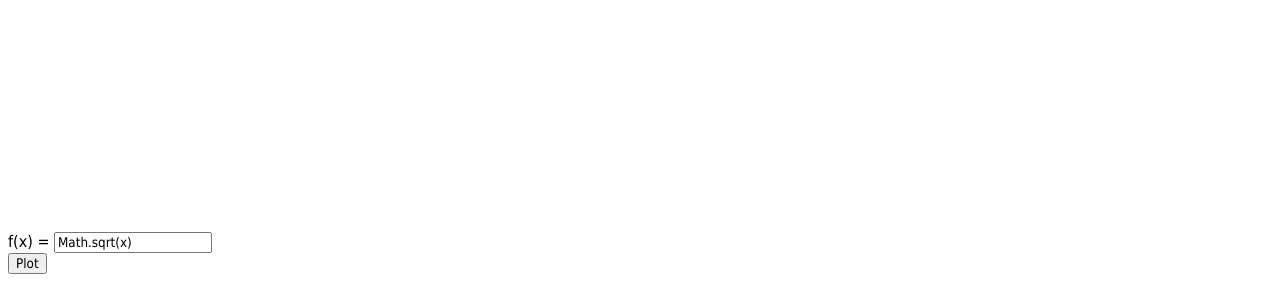
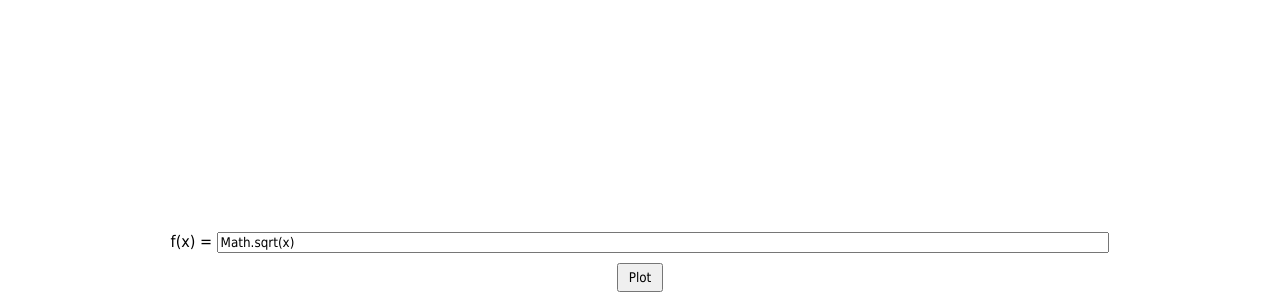
Before and after one commit to tristhaus/JSPollyNom, a React (Create React App) app: page / in a window 1280 px wide. Shown: the part 1040-1340 px from the top of the page. Built offline with nearby package versions, Linux system fonts and the light colour scheme; the HTML template or start-up script is replaced by a standard one.

Commit message:
Add more styling

```diff
--- a/src/form/ExpressionsForm.tsx
+++ b/src/form/ExpressionsForm.tsx
@@ -30,9 +30,10 @@ export const ExpressionsForm = ({ onSubmit }: Props) => {
                   {values.expressions.length > 0 &&
                     values.expressions.map((friend, index) => (
                       <div className="row" key={index}>
-                        <div className="col">
+                        <div className="col centering">
                           <label htmlFor={`expressions.${index}`}>f(x) = </label>
                           <Field
+                            style={{ width: '70%' }}
                             name={`expressions.${index}`}
                             placeholder="Math.sqrt(x)"
                             type="text"
@@ -48,7 +49,9 @@ export const ExpressionsForm = ({ onSubmit }: Props) => {
                 </div>
               )}
             </FieldArray>
-            <button type="submit">Plot</button>
+            <div className='centering'>
+              <button className='plotButton' type="submit">Plot</button>
+            </div>
           </Form>
         );
       }}
--- a/src/index.css
+++ b/src/index.css
@@ -1,3 +1,12 @@
 * {
   font-family: Tahoma, 'Segoe UI', Geneva, Verdana, sans-serif;
 }
+
+.centering {
+  text-align: center;
+}
+
+.plotButton {
+  margin-top: 10px;
+  padding: 5px 10px;
+}
```
